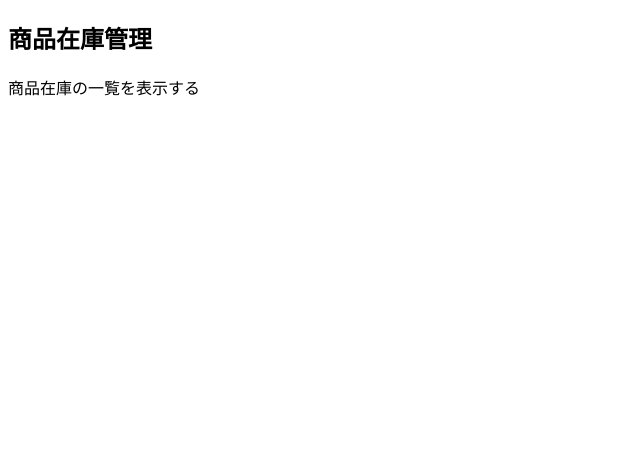
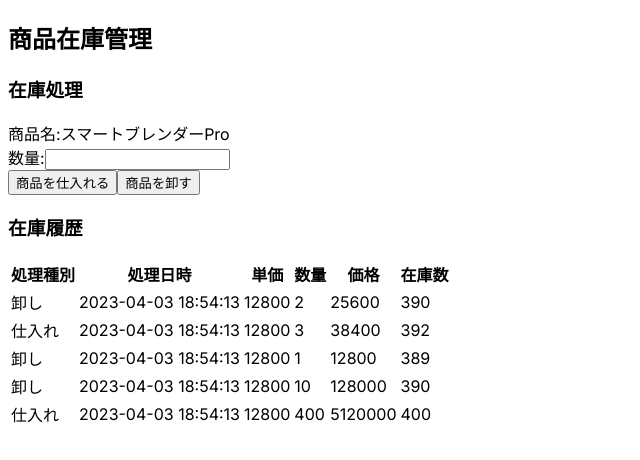
Before and after one commit to YouBou/full-stack-web-app-practice, a Next.js app in the folder frontend/: page /inventory/products/1 in a window 1280 px wide. Shown: the top 460 px of the page, without its empty margins (0-640 px from the left). Built offline with nearby package versions, Linux system fonts and the light colour scheme.

Commit message:
[feat] 商品在庫管理ページのモック追加

```diff
--- a/frontend/app/inventory/products/[id]/page.tsx
+++ b/frontend/app/inventory/products/[id]/page.tsx
@@ -2,7 +2,74 @@ export default function Page() {
     return (
         <>
             <h2>商品在庫管理</h2>
-            <p>商品在庫の一覧を表示する</p>
+            <h3>在庫処理</h3>
+            <form>
+                <div>
+                    <label>商品名:</label>
+                    <span>スマートブレンダーPro</span>
+                </div>
+                <div>
+                    <label>数量:</label>
+                    <input type="text" />
+                </div>
+                <button>商品を仕入れる</button>
+                <button>商品を卸す</button>
+            </form>
+            <h3>在庫履歴</h3>
+            <table>
+                <thead>
+                    <tr>
+                        <th>処理種別</th>
+                        <th>処理日時</th>
+                        <th>単価</th>
+                        <th>数量</th>
+                        <th>価格</th>
+                        <th>在庫数</th>
+                    </tr>
+                </thead>
+                <tbody>
+                    <tr>
+                        <td>卸し</td>
+                        <td>2023-04-03 18:54:13</td>
+                        <td>12800</td>
+                        <td>2</td>
+                        <td>25600</td>
+                        <td>390</td>
+                    </tr>
+                    <tr>
+                        <td>仕入れ</td>
+                        <td>2023-04-03 18:54:13</td>
+                        <td>12800</td>
+                        <td>3</td>
+                        <td>38400</td>
+                        <td>392</td>
+                    </tr>
+                    <tr>
+                        <td>卸し</td>
+                        <td>2023-04-03 18:54:13</td>
+                        <td>12800</td>
+                        <td>1</td>
+                        <td>12800</td>
+                        <td>389</td>
+                    </tr>
+                    <tr>
+                        <td>卸し</td>
+                        <td>2023-04-03 18:54:13</td>
+                        <td>12800</td>
+                        <td>10</td>
+                        <td>128000</td>
+                        <td>390</td>
+                    </tr>
+                    <tr>
+                        <td>仕入れ</td>
+                        <td>2023-04-03 18:54:13</td>
+                        <td>12800</td>
+                        <td>400</td>
+                        <td>5120000</td>
+                        <td>400</td>
+                    </tr>
+                </tbody>
+            </table>
         </>
     )
 }
```
